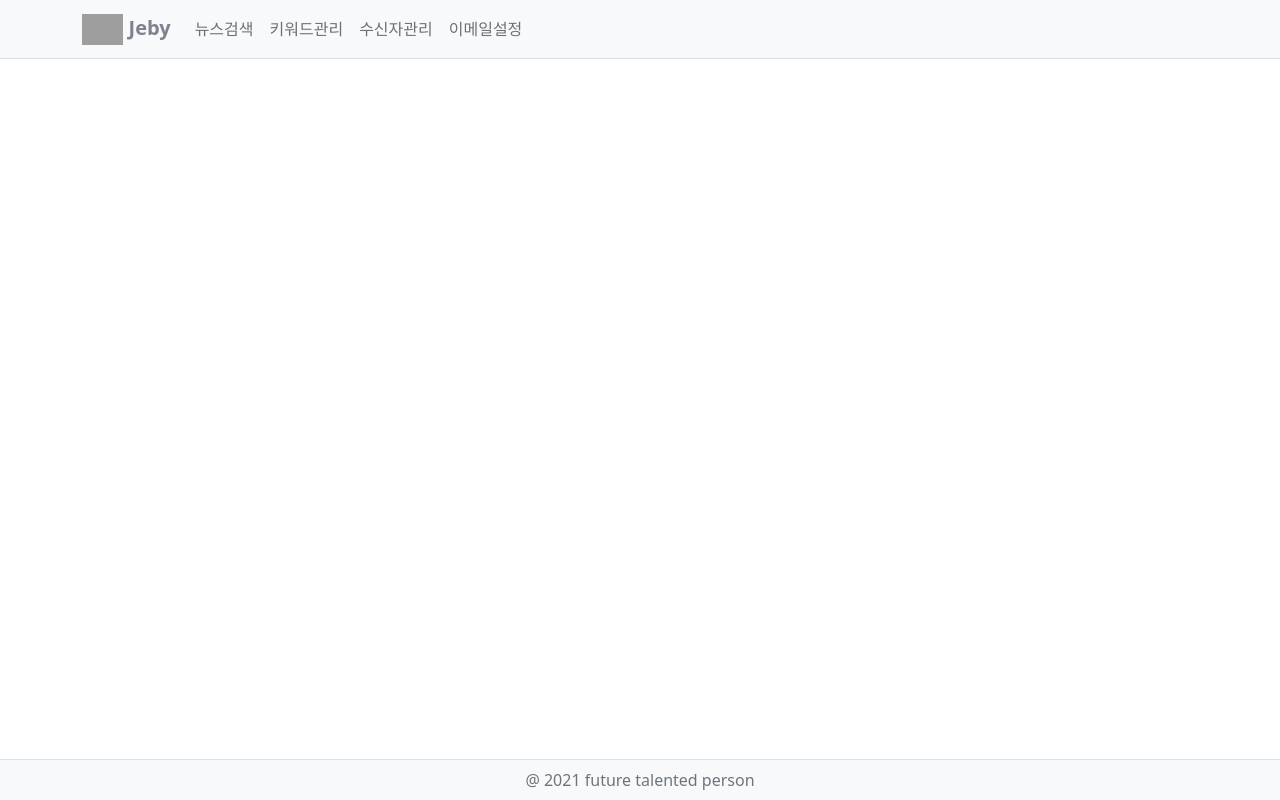
After one commit to engyjoon/jeby_202111, a Django app: template mysite/templates/base_news.html in a window 1280 px wide. The commit adds this page. Run offline with Django 3.2, Linux system fonts and the light colour scheme; the template is opened without the code that fills it, so the values that code supplies are empty; some libraries are stand-ins or nearby versions; grey boxes are pictures that could not be loaded.

Commit message:
로그아웃 기능 개발 완료

```diff
--- a/mysite/config/settings/base.py
+++ b/mysite/config/settings/base.py
@@ -55,6 +55,8 @@ INSTALLED_APPS = [
     'django.contrib.sessions',
     'django.contrib.messages',
     'django.contrib.staticfiles',
+    'common',
+    'news',
 ]
 
 MIDDLEWARE = [
@@ -151,3 +153,6 @@ STATICFILES_DIRS = [
 # https://docs.djangoproject.com/en/3.2/ref/settings/#default-auto-field
 
 DEFAULT_AUTO_FIELD = 'django.db.models.BigAutoField'
+
+LOGIN_REDIRECT_URL = '/news/list'
+LOGOUT_REDIRECT_URL = '/common/login'
--- a/mysite/config/urls.py
+++ b/mysite/config/urls.py
@@ -15,8 +15,11 @@ Including another URLconf
 """
 from django.contrib import admin
 from django.urls import path, include
+from news import views as views_news
 
 urlpatterns = [
+    path('', views_news.news_list),
     path('admin/', admin.site.urls),
     path('common/', include('common.urls')),
+    path('news/', include('news.urls')),
 ]
--- /dev/null
+++ b/mysite/static/news/css/base_news.css
@@ -0,0 +1,37 @@
+#error_msg {
+    padding-top: 75px;
+}
+
+.navbar-brand span {
+    color: #80808f;
+    font-weight: bold;
+}
+
+.nav-item-mobile {
+    font-size: 1.0rem;
+    padding: 8px 0px;
+}
+
+.nav-item-mobile a {
+    text-decoration: none;
+    color: #6c757d;
+}
+
+#toggle-button {
+    border-color:#6c757d;
+    box-shadow: 0 0 0 0 rgba(0, 0, 0, 0);;
+}
+
+.bd-placeholder-img {
+    font-size: 1.125rem;
+    text-anchor: middle;
+    -webkit-user-select: none;
+    -moz-user-select: none;
+    user-select: none;
+}
+
+@media (min-width: 768px) {
+    .bd-placeholder-img-lg {
+        font-size: 3.5rem;
+    }
+}
--- a/mysite/templates/base_news.html
+++ b/mysite/templates/base_news.html
@@ -8,12 +8,12 @@
 
 {% block body %}
 <body class="d-flex flex-column h-100">
-    {% include 'navbar.html' %}
+    {% include 'include/navbar.html' %}
 
     <div class="container" id="error_msg">
         <div class="row">
             <div class="col">
-                {% include "errors.html" %}
+                {% include "include/errors.html" %}
             </div>
         </div>
     </div>
@@ -24,7 +24,7 @@
     </main>
 
     {% block footer %}
-        {% include 'footer.html' %}
+        {% include 'include/footer.html' %}
     {% endblock footer %}
 
 </body>
--- /dev/null
+++ b/mysite/templates/include/errors.html
@@ -0,0 +1,5 @@
+{% if error_msg %}
+    <div class="alert alert-danger" style="padding: 10px 16px">
+        {{ error_msg }}
+    </div>
+{% endif %}
--- /dev/null
+++ b/mysite/templates/include/footer.html
@@ -0,0 +1,5 @@
+<footer class="footer mt-auto py-2 bg-light border-top border-1">
+    <div class="container text-center">
+        <span class="text-muted">@ 2021 future talented person</span>
+    </div>
+</footer>
--- /dev/null
+++ b/mysite/templates/include/navbar.html
@@ -0,0 +1,47 @@
+ {% load static %}
+
+    <nav class="navbar navbar-expand-md navbar-light fixed-top bg-light border-bottom border-1 mb-0">
+        <div class="container">
+            <a class="navbar-brand" href="#">
+                <img src="{% static 'images/swallow_152px.png' %}" alt="" height="31"
+                    class="d-inline-block align-text-top">
+                <span>Jeby</span>
+            </a>
+            <div class="collapse navbar-collapse" id="navbarSupportedContent">
+                <ul class="navbar-nav me-auto">
+                    <li class="nav-item">
+                        <a class="nav-link" aria-current="page" href="#">뉴스검색</a>
+                    </li>
+                    <li class="nav-item">
+                        <a class="nav-link" aria-current="page" href="#">키워드관리</a>
+                    </li>
+                    <li class="nav-item">
+                        <a class="nav-link" aria-current="page" href="#">수신자관리</a>
+                    </li>
+                    <li class="nav-item">
+                        <a class="nav-link" aria-current="page" href="#">이메일설정</a>
+                    </li>
+                </ul>
+            </div>
+            <form class="d-flex">
+                {% csrf_token %}
+                <button class="navbar-toggler me-2" type="button" data-bs-toggle="collapse" data-bs-target="#navbarToggleExternalContent"
+                    aria-controls="navbarToggleExternalContent" aria-expanded="false" aria-label="Toggle navigation"
+                    id="toggle-button">
+                    <span class="navbar-toggler-icon"></span>
+                </button>
+                {% if user.is_authenticated %}
+                <a href="{% url 'common:logout' %}" class="btn btn-outline-secondary nav-button me-2" type="button">
+                    logout
+                </a>
+                {% endif %}
+            </form>
+        </div>
+        <div class="collapse navbar-toggler p-0 mt-2 w-100 border-bottom-0" id="navbarToggleExternalContent">
+            <div class="py-2 px-3">
+                <div class="nav-item-mobile"><a href="#">뉴스검색</a></div>
+                <div class="nav-item-mobile"><a href="#">키워드관리</a></div>
+                <div class="nav-item-mobile"><a href="#">이메일설정</a></div>
+            </div>
+        </div>
+    </nav>
--- a/mysite/templates/news/news_list.html
+++ b/mysite/templates/news/news_list.html
@@ -20,5 +20,5 @@
 
 {% block script %}
     {{ block.super }}
-    <script src="{% static 'news/js/news_list.js' %}"></script>
+
 {% endblock script %}
```
Also changed, not shown: mysite/news/views.py (+10 -1 lines), mysite/static/news/css/news_list.css (added, +69 -0 lines).
